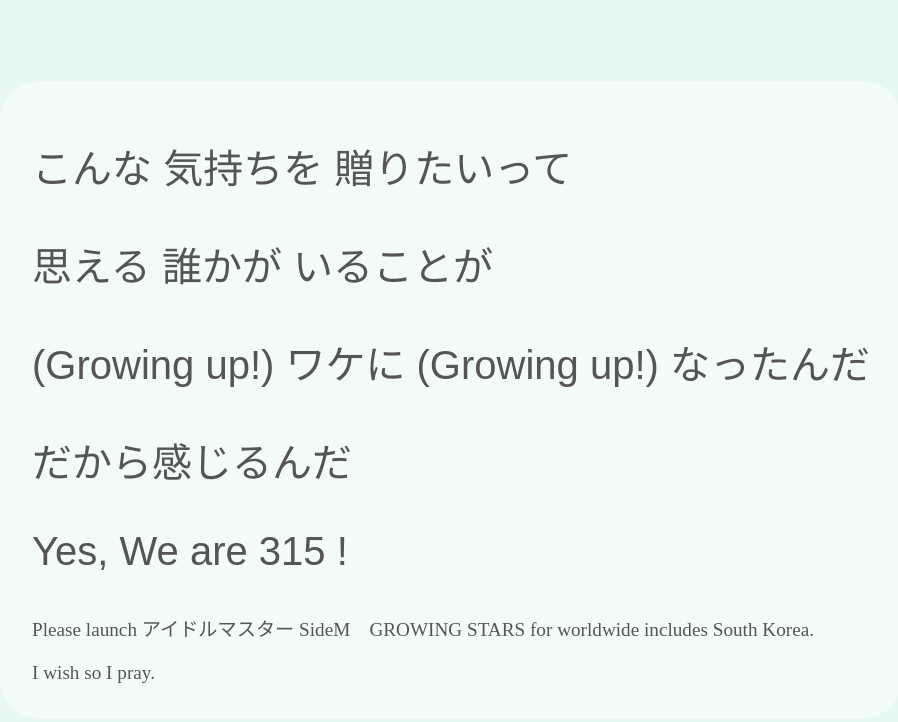
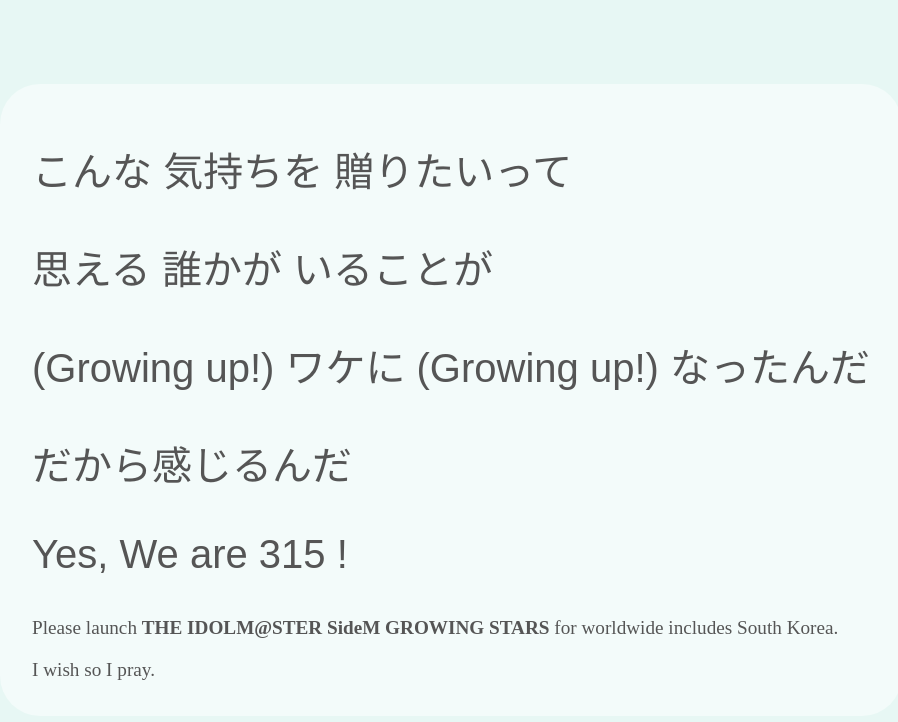
Before and after one commit to item4/315.productions, a plain HTML site: page index.html in a window 1280 px wide. Shown: the whole page, without its empty margins (189-1087 px from the left). Drawn offline with Linux system fonts and the light colour scheme; a web font is replaced by a local one.

Commit message:
Change title to english

```diff
--- a/index.html
+++ b/index.html
@@ -70,7 +70,7 @@ main footer p {
     <p lang='ja'>Yes, We are 315 !</p>
   </section>
   <footer>
-    <p>Please launch アイドルマスター SideM　GROWING STARS for worldwide includes South Korea.</p>
+    <p>Please launch <b>THE IDOLM@STER SideM GROWING STARS</b> for worldwide includes South Korea.</p>
     <p>I wish so I pray.</p>
   </footer>
 </main>
```
